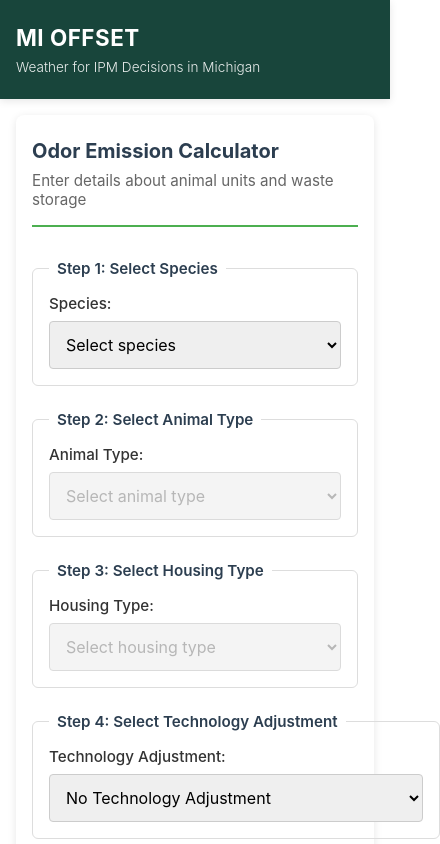
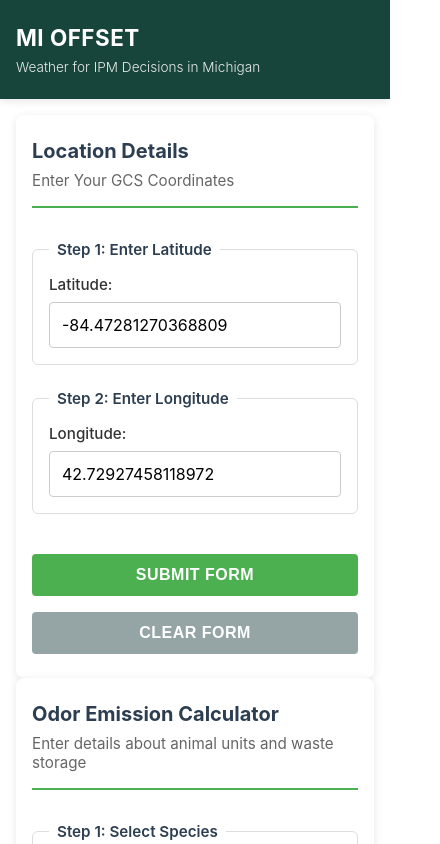
Before and after one commit to enviroweather/mioffset-2026-front-end, a SvelteKit app: page / in a window 390 px wide. Shown: the top 844 px of the page, 440 px wide, since content can reach past the window. Built offline with nearby package versions, Linux system fonts and the light colour scheme.

Commit message:
Implemented: FormWizard for customizable fields, added: geo-location manual entering

```diff
--- /dev/null
+++ b/src/lib/FormWizard.svelte
@@ -0,0 +1,238 @@
+<script>
+	let { formHeader, formDescription, steps, formState = $bindable() } = $props();
+
+	function handleSubmit(e) {
+		e.preventDefault();
+		alert(JSON.stringify(formState, null, 2));
+	}
+
+	function handleReset() {
+		for (let step of steps) {
+			if (step.type === "select") {
+				formState[step.key] = "";
+			} else if (step.type === "number") {
+				formState[step.key] = undefined;
+			}
+		}
+	}
+</script>
+
+<section class="form-wrapper">
+	<div class="form-header">
+		<h2>{formHeader ?? "Odor Emission Calculator"}</h2>
+		<p>{formDescription ?? "Enter details about animal units and waste storage"}</p>
+	</div>
+
+	<form onsubmit={handleSubmit} onreset={handleReset}>
+		{#each steps as step, index}
+			{#if !step.condition || step.condition(formState)}
+				<fieldset>
+					<legend
+						>Step {index + 1}: {step.legend ||
+							step.label.replace(":", "")}</legend
+					>
+
+					<div class="form-group">
+						<label for={step.key}>{step.label}</label>
+						{#if step.type === "select"}
+							<select
+								id={step.key}
+								bind:value={formState[step.key]}
+								disabled={step.disabled ? step.disabled(formState) : false}
+								required={step.required}
+								aria-label={step.label}
+							>
+								<option value=""
+									>{step.placeholder ||
+										"Select " +
+											step.label.toLowerCase().replace(":", "")}</option
+								>
+								{#each step.options as option}
+									<option value={option.value}>{option.text}</option>
+								{/each}
+							</select>
+
+						{:else if step.type === "number"}
+							<input
+								type="number"
+								id={step.key}
+								bind:value={formState[step.key]}
+								placeholder={step.placeholder}
+								min={step.min}
+								max={step.max}
+								step={step.step}
+								aria-label={step.label}
+							/>
+						{/if}
+					</div>
+				</fieldset>
+			{/if}
+		{/each}
+
+		<!-- Form Actions -->
+		<div class="form-actions">
+			<button type="submit" class="btn btn-primary">Submit Form</button>
+			<button type="reset" class="btn btn-secondary">Clear Form</button>
+		</div>
+	</form>
+</section>
+
+<style>
+	.form-wrapper {
+		background: white;
+		padding: 2rem;
+		border-radius: 8px;
+		box-shadow: 0 2px 8px rgba(0, 0, 0, 0.1);
+		max-width: 600px;
+		margin: 0 auto;
+	}
+
+	.form-header {
+		margin-bottom: 2rem;
+		border-bottom: 2px solid #4caf50;
+		padding-bottom: 1rem;
+	}
+
+	.form-header h2 {
+		margin: 0 0 0.5rem 0;
+		color: #2c3e50;
+		font-size: 1.5rem;
+	}
+
+	.form-header p {
+		margin: 0;
+		color: #666;
+		font-size: 0.95rem;
+	}
+
+	form {
+		display: flex;
+		flex-direction: column;
+		gap: 1.5rem;
+	}
+
+	fieldset {
+		border: 1px solid #ddd;
+		border-radius: 6px;
+		padding: 1.25rem;
+		margin: 0;
+	}
+
+	legend {
+		padding: 0 0.5rem;
+		font-weight: 600;
+		color: #2c3e50;
+		font-size: 0.95rem;
+	}
+
+	.form-group {
+		margin: 0;
+		display: flex;
+		flex-direction: column;
+		gap: 0.5rem;
+	}
+
+	label {
+		font-weight: 500;
+		color: #333;
+		font-size: 0.95rem;
+	}
+
+	select,
+	input {
+		padding: 0.75rem;
+		border: 1px solid #ccc;
+		border-radius: 4px;
+		font-size: 1rem;
+		font-family: inherit;
+		transition: all 0.3s ease;
+	}
+
+	select:hover,
+	input:hover {
+		border-color: #999;
+	}
+
+	select:focus,
+	input:focus {
+		outline: none;
+		border-color: #4caf50;
+		box-shadow: 0 0 0 3px rgba(76, 175, 80, 0.1);
+	}
+
+	select:disabled {
+		background-color: #f0f0f0;
+		color: #999;
+		cursor: not-allowed;
+	}
+
+	.form-actions {
+		display: flex;
+		gap: 1rem;
+		margin-top: 1rem;
+		justify-content: flex-end;
+	}
+
+	.btn {
+		padding: 0.75rem 1.5rem;
+		border: none;
+		border-radius: 4px;
+		font-size: 1rem;
+		font-weight: 600;
+		cursor: pointer;
+		transition: all 0.3s ease;
+		text-transform: uppercase;
+		letter-spacing: 0.5px;
+	}
+
+	.btn-primary {
+		background-color: var(--color-kelly-green);
+		color: white;
+	}
+
+	.btn-primary:hover:not(:disabled) {
+		background-color: #008934;
+		box-shadow: 0 4px 12px rgba(76, 175, 80, 0.3);
+	}
+
+	.btn-primary:active:not(:disabled) {
+		background-color: #008934;
+		transform: translateY(1px);
+	}
+
+	.btn-secondary {
+		background-color: #95a5a6;
+		color: white;
+	}
+
+	.btn-secondary:hover {
+		background-color: #7f8c8d;
+	}
+
+	.btn-secondary:active {
+		background-color: #6c7a7b;
+	}
+
+	@media (max-width: 640px) {
+		.form-wrapper {
+			padding: 1.5rem 1rem;
+		}
+
+		.form-header h2 {
+			font-size: 1.25rem;
+		}
+
+		.form-actions {
+			flex-direction: column;
+			justify-content: stretch;
+		}
+
+		.btn {
+			width: 100%;
+		}
+
+		fieldset {
+			padding: 1rem;
+		}
+	}
+</style>
--- a/src/routes/+page.svelte
+++ b/src/routes/+page.svelte
@@ -1,6 +1,40 @@
 <script>
 	import data from "$lib/data.json" with { type: "json" };
+	import FormWizard from "$lib/FormWizard.svelte";
 
+	//
+	// Location Submission
+	//
+	// GCS Coordinates, default to MSU Geography building
+	let locationCoordinates = $state({
+		latitude: -84.47281270368809,
+		longitude: 42.72927458118972,
+	});
+	let locationHeader = "Location Details";
+	let locSteps = $derived([
+		{
+			key: "latitude",
+			label: "Latitude:",
+			legend: "Enter Latitude",
+			type: "number",
+			min: -90,
+			step:0.00000000000001,
+			placeholder: "0",
+		},
+		{
+			key: "longitude",
+			label: "Longitude:",
+			legend: "Enter Longitude",
+			type: "number",
+			min: -180,
+			step:0.00000000000001,
+			placeholder: "0",
+		},
+	]);
+
+	//
+	// Odor Submission
+	//
 	let formState = $state({
 		species: "",
 		animalType: "",
@@ -26,6 +60,66 @@
 
 	let technologies = $derived(Object.keys(data.TECH || {}));
 
+	let steps = $derived([
+		{
+			key: "species",
+			label: "Species:",
+			legend: "Select Species",
+			type: "select",
+			options: Object.keys(data.SPECIES).map((spec) => ({
+				value: spec,
+				text: data.SPECIES[spec].display,
+			})),
+			required: true,
+		},
+		{
+			key: "animalType",
+			label: "Animal Type:",
+			legend: "Select Animal Type",
+			type: "select",
+			options: animalTypes.map((type) => ({ value: type, text: type })),
+			required: true,
+			disabled: (formState) => !formState.species,
+			condition: (formState) => formState.species !== "",
+		},
+		{
+			key: "housingType",
+			label: "Housing Type:",
+			legend: "Select Housing Type",
+			type: "select",
+			options: housingTypes.map((housing) => ({
+				value: housing,
+				text: housing,
+			})),
+			required: true,
+			disabled: (formState) => !formState.animalType,
+			condition: (formState) => formState.animalType !== "",
+		},
+		{
+			key: "technology",
+			label: "Technology Adjustment:",
+			legend: "Select Technology Adjustment",
+			type: "select",
+			options: [
+				{ value: "", text: "No Technology Adjustment" },
+				...technologies.map((tech) => ({
+					value: tech,
+					text: data.TECH[tech].display,
+				})),
+			],
+			condition: (formState) => formState.housingType !== "",
+		},
+		{
+			key: "area",
+			label: "Area (sq. ft.):",
+			legend: "Enter Area",
+			type: "number",
+			min: 0,
+			step: 0.01,
+			placeholder: "0",
+		},
+	]);
+
 	// Reset animalType when species changes
 	$effect(() => {
 		if (!animalTypes.includes(formState.animalType)) {
@@ -39,290 +133,12 @@
 			formState.housingType = "";
 		}
 	});
-
-	function handleSubmit(e) {
-		e.preventDefault();
-		alert(JSON.stringify(formState, null, 2));
-	}
-
-	function handleReset() {
-		formState = {
-			species: "",
-			animalType: "",
-			housingType: "",
-			technology: "",
-			area: "",
-		};
-	}
 </script>
 
-<section class="form-wrapper">
-	<div class="form-header">
-		<h2>Odor Emission Calculator</h2>
-		<p>Enter details about animal units and waste storage</p>
-	</div>
-
-	<form onsubmit={handleSubmit} onreset={handleReset}>
-		<!-- Species Selection -->
-		<fieldset>
-			<legend>Step 1: Select Species</legend>
-			<div class="form-group">
-				<label for="species">Species:</label>
-				<select
-					id="species"
-					bind:value={formState.species}
-					required
-					aria-label="Select species"
-				>
-					<option value="">Select species</option>
-					{#each Object.keys(data.SPECIES) as spec}
-						<option value={spec}>{data.SPECIES[spec].display}</option>
-					{/each}
-				</select>
-			</div>
-		</fieldset>
-
-		<!-- Animal Type Selection -->
-		<!-- {#if formState.species != ""} -->
-		<fieldset>
-			<legend>Step 2: Select Animal Type</legend>
-			<div class="form-group">
-				<label for="animalType">Animal Type:</label>
-				<select
-					id="animalType"
-					bind:value={formState.animalType}
-					disabled={!formState.species}
-					required
-					aria-label="Select animal type"
-				>
-					<option value="">Select animal type</option>
-					{#each animalTypes as type}
-						<option value={type}>{type}</option>
-					{/each}
-				</select>
-			</div>
-		</fieldset>
-		<!-- {/if} -->
-
-		<!-- Housing Type Selection -->
-		<fieldset>
-			<legend>Step 3: Select Housing Type</legend>
-			<div class="form-group">
-				<label for="housingType">Housing Type:</label>
-				<select
-					id="housingType"
-					bind:value={formState.housingType}
-					disabled={!formState.animalType}
-					required
-					aria-label="Select housing type"
-				>
-					<option value="">Select housing type</option>
-					{#each housingTypes as housing}
-						<option value={housing}>{housing}</option>
-					{/each}
-				</select>
-			</div>
-		</fieldset>
-
-		<!-- Technology Selection -->
-		<fieldset>
-			<legend>Step 4: Select Technology Adjustment</legend>
-			<div class="form-group">
-				<label for="technology">Technology Adjustment:</label>
-				<select
-					id="technology"
-					bind:value={formState.technology}
-					aria-label="Select technology adjustment"
-				>
-					<option value="">No Technology Adjustment</option>
-					{#each technologies as tech}
-						<option value={tech}>{data.TECH[tech].display}</option>
-					{/each}
-				</select>
-			</div>
-		</fieldset>
-
-		<!-- Area Input -->
-		<fieldset>
-			<legend>Step 5: Enter Area</legend>
-			<div class="form-group">
-				<label for="area">Area (sq. ft.):</label>
-				<input
-					type="number"
-					id="area"
-					bind:value={formState.area}
-					placeholder="0"
-					min="0"
-					step="0.01"
-					aria-label="Enter area in square feet"
-				/>
-			</div>
-		</fieldset>
-
-		<!-- Form Actions -->
-		<div class="form-actions">
-			<button type="submit" class="btn btn-primary">Get Results</button>
-			<button type="reset" class="btn btn-secondary">Clear Form</button>
-		</div>
-	</form>
-</section>
-
-<style>
-	.form-wrapper {
-		background: white;
-		padding: 2rem;
-		border-radius: 8px;
-		box-shadow: 0 2px 8px rgba(0, 0, 0, 0.1);
-		max-width: 600px;
-		margin: 0 auto;
-	}
-
-	.form-header {
-		margin-bottom: 2rem;
-		border-bottom: 2px solid #4caf50;
-		padding-bottom: 1rem;
-	}
-
-	.form-header h2 {
-		margin: 0 0 0.5rem 0;
-		color: #2c3e50;
-		font-size: 1.5rem;
-	}
-
-	.form-header p {
-		margin: 0;
-		color: #666;
-		font-size: 0.95rem;
-	}
-
-	form {
-		display: flex;
-		flex-direction: column;
-		gap: 1.5rem;
-	}
-
-	fieldset {
-		border: 1px solid #ddd;
-		border-radius: 6px;
-		padding: 1.25rem;
-		margin: 0;
-	}
-
-	legend {
-		padding: 0 0.5rem;
-		font-weight: 600;
-		color: #2c3e50;
-		font-size: 0.95rem;
-	}
-
-	.form-group {
-		margin: 0;
-		display: flex;
-		flex-direction: column;
-		gap: 0.5rem;
-	}
-
-	label {
-		font-weight: 500;
-		color: #333;
-		font-size: 0.95rem;
-	}
-
-	select,
-	input {
-		padding: 0.75rem;
-		border: 1px solid #ccc;
-		border-radius: 4px;
-		font-size: 1rem;
-		font-family: inherit;
-		transition: all 0.3s ease;
-	}
-
-	select:hover,
-	input:hover {
-		border-color: #999;
-	}
-
-	select:focus,
-	input:focus {
-		outline: none;
-		border-color: #4caf50;
-		box-shadow: 0 0 0 3px rgba(76, 175, 80, 0.1);
-	}
-
-	select:disabled {
-		background-color: #f0f0f0;
-		color: #999;
-		cursor: not-allowed;
-	}
-
-	.form-actions {
-		display: flex;
-		gap: 1rem;
-		margin-top: 1rem;
-		justify-content: flex-end;
-	}
-
-	.btn {
-		padding: 0.75rem 1.5rem;
-		border: none;
-		border-radius: 4px;
-		font-size: 1rem;
-		font-weight: 600;
-		cursor: pointer;
-		transition: all 0.3s ease;
-		text-transform: uppercase;
-		letter-spacing: 0.5px;
-	}
-
-	.btn-primary {
-		background-color: var(--color-kelly-green);
-		color: white;
-	}
-
-	.btn-primary:hover:not(:disabled) {
-		background-color: #008934;
-		box-shadow: 0 4px 12px rgba(76, 175, 80, 0.3);
-	}
-
-	.btn-primary:active:not(:disabled) {
-		background-color: #008934;
-		transform: translateY(1px);
-	}
-
-	.btn-secondary {
-		background-color: #95a5a6;
-		color: white;
-	}
-
-	.btn-secondary:hover {
-		background-color: #7f8c8d;
-	}
-
-	.btn-secondary:active {
-		background-color: #6c7a7b;
-	}
-
-	@media (max-width: 640px) {
-		.form-wrapper {
-			padding: 1.5rem 1rem;
-		}
-
-		.form-header h2 {
-			font-size: 1.25rem;
-		}
-
-		.form-actions {
-			flex-direction: column;
-			justify-content: stretch;
-		}
-
-		.btn {
-			width: 100%;
-		}
-
-		fieldset {
-			padding: 1rem;
-		}
-	}
-</style>
+<FormWizard
+	formHeader={locationHeader}
+	formDescription="Enter Your GCS Coordinates"
+	steps={locSteps}
+	bind:formState={locationCoordinates}
+/>
+<FormWizard {steps} bind:formState />
```
